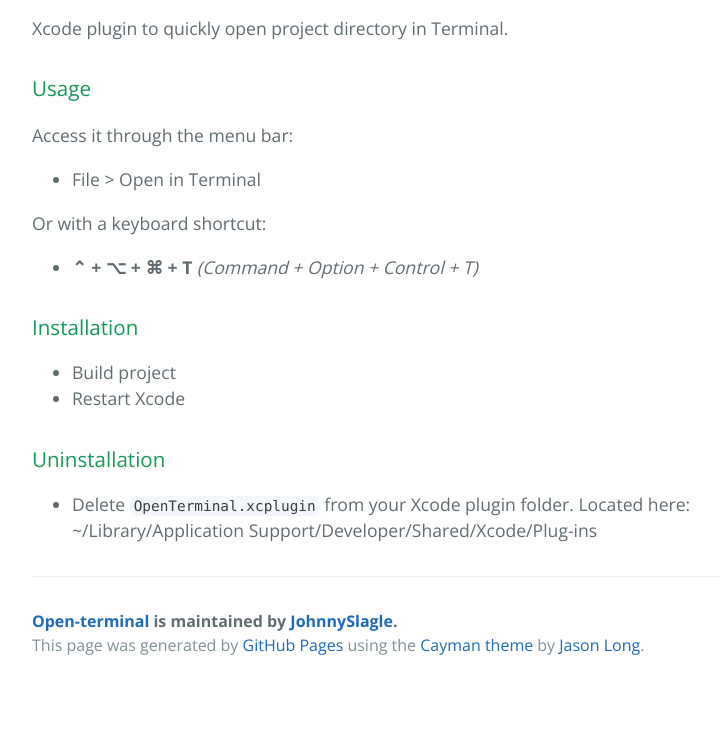
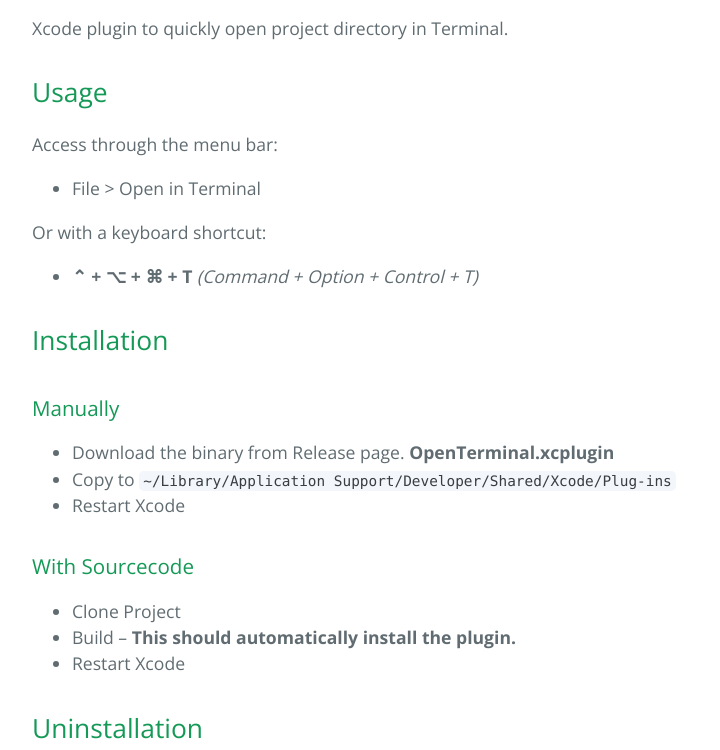
Before and after one commit to JohnnySlagle/Open-Terminal, a plain HTML site: page index.html in a window 1280 px wide. Shown: the part 470-1220 px from the top of the page, without its empty margins (192-912 px from the left). Before the commit the page ends 1159 px from the top, so only its background shows below. Drawn offline with nearby package versions, Linux system fonts and the light colour scheme.

Commit message:
Create gh-pages branch via GitHub

```diff
--- a/index.html
+++ b/index.html
@@ -24,10 +24,10 @@
 
 <p>Xcode plugin to quickly open project directory in Terminal. </p>
 
-<h3>
-<a id="usage" class="anchor" href="#usage" aria-hidden="true"><span aria-hidden="true" class="octicon octicon-link"></span></a>Usage</h3>
+<h2>
+<a id="usage" class="anchor" href="#usage" aria-hidden="true"><span aria-hidden="true" class="octicon octicon-link"></span></a>Usage</h2>
 
-<p>Access it through the menu bar:</p>
+<p>Access through the menu bar:</p>
 
 <ul>
 <li>File &gt; Open in Terminal</li>
@@ -41,20 +41,41 @@
 </li>
 </ul>
 
+<h2>
+<a id="installation" class="anchor" href="#installation" aria-hidden="true"><span aria-hidden="true" class="octicon octicon-link"></span></a>Installation</h2>
+
 <h3>
-<a id="installation" class="anchor" href="#installation" aria-hidden="true"><span aria-hidden="true" class="octicon octicon-link"></span></a>Installation</h3>
+<a id="manually" class="anchor" href="#manually" aria-hidden="true"><span aria-hidden="true" class="octicon octicon-link"></span></a>Manually</h3>
 
 <ul>
-<li>Build project</li>
+<li>Download the binary from Release page. <strong>OpenTerminal.xcplugin</strong>
+</li>
+<li>Copy to <code>~/Library/Application Support/Developer/Shared/Xcode/Plug-ins</code>
+</li>
 <li>Restart Xcode</li>
 </ul>
 
 <h3>
-<a id="uninstallation" class="anchor" href="#uninstallation" aria-hidden="true"><span aria-hidden="true" class="octicon octicon-link"></span></a>Uninstallation</h3>
+<a id="with-sourcecode" class="anchor" href="#with-sourcecode" aria-hidden="true"><span aria-hidden="true" class="octicon octicon-link"></span></a>With Sourcecode</h3>
+
+<ul>
+<li>Clone Project</li>
+<li>Build – <strong>This should automatically install the plugin.</strong>
+</li>
+<li>Restart Xcode</li>
+</ul>
+
+<h2>
+<a id="uninstallation" class="anchor" href="#uninstallation" aria-hidden="true"><span aria-hidden="true" class="octicon octicon-link"></span></a>Uninstallation</h2>
 
 <ul>
 <li>Delete <code>OpenTerminal.xcplugin</code> from your Xcode plugin folder. Located here: ~/Library/Application Support/Developer/Shared/Xcode/Plug-ins</li>
 </ul>
+
+<h2>
+<a id="disclaimer" class="anchor" href="#disclaimer" aria-hidden="true"><span aria-hidden="true" class="octicon octicon-link"></span></a>Disclaimer</h2>
+
+<p>Beta Xcodes always act silly about plugins so no guarantee it works with the betas.</p>
 
       <footer class="site-footer">
         <span class="site-footer-owner"><a href="https://github.com/JohnnySlagle/Open-Terminal">Open-terminal</a> is maintained by <a href="https://github.com/JohnnySlagle">JohnnySlagle</a>.</span>
--- a/params.json
+++ b/params.json
@@ -1 +1 @@
-{"name":"Open-terminal","tagline":"Xcode plugin to quickly open project directory in Terminal.","body":"#Open in Terminal\r\nXcode plugin to quickly open project directory in Terminal. \r\n\r\n### Usage\r\nAccess it through the menu bar:\r\n  * File > Open in Terminal\r\n\r\nOr with a keyboard shortcut: \r\n  * **⌃ + ⌥ + ⌘ + T** *(Command + Option + Control + T)*\r\n\r\n### Installation\r\n* Build project\r\n* Restart Xcode\r\n\r\n### Uninstallation\r\n* Delete `OpenTerminal.xcplugin` from your Xcode plugin folder. Located here: ~/Library/Application Support/Developer/Shared/Xcode/Plug-ins","google":"","note":"Don't delete this file! It's used internally to help with page regeneration."}
+{"name":"Open-terminal","tagline":"Xcode plugin to quickly open project directory in Terminal.","body":"# Open in Terminal\r\nXcode plugin to quickly open project directory in Terminal. \r\n\r\n## Usage\r\nAccess through the menu bar:\r\n  * File > Open in Terminal\r\n\r\nOr with a keyboard shortcut: \r\n  * **⌃ + ⌥ + ⌘ + T** *(Command + Option + Control + T)*\r\n\r\n## Installation\r\n\r\n### Manually\r\n\r\n* Download the binary from Release page. **OpenTerminal.xcplugin**\r\n* Copy to `~/Library/Application Support/Developer/Shared/Xcode/Plug-ins`\r\n* Restart Xcode\r\n\r\n### With Sourcecode\r\n* Clone Project\r\n* Build – **This should automatically install the plugin.**\r\n* Restart Xcode\r\n\r\n## Uninstallation\r\n* Delete `OpenTerminal.xcplugin` from your Xcode plugin folder. Located here: ~/Library/Application Support/Developer/Shared/Xcode/Plug-ins\r\n\r\n## Disclaimer\r\nBeta Xcodes always act silly about plugins so no guarantee it works with the betas.","google":"","note":"Don't delete this file! It's used internally to help with page regeneration."}
```
